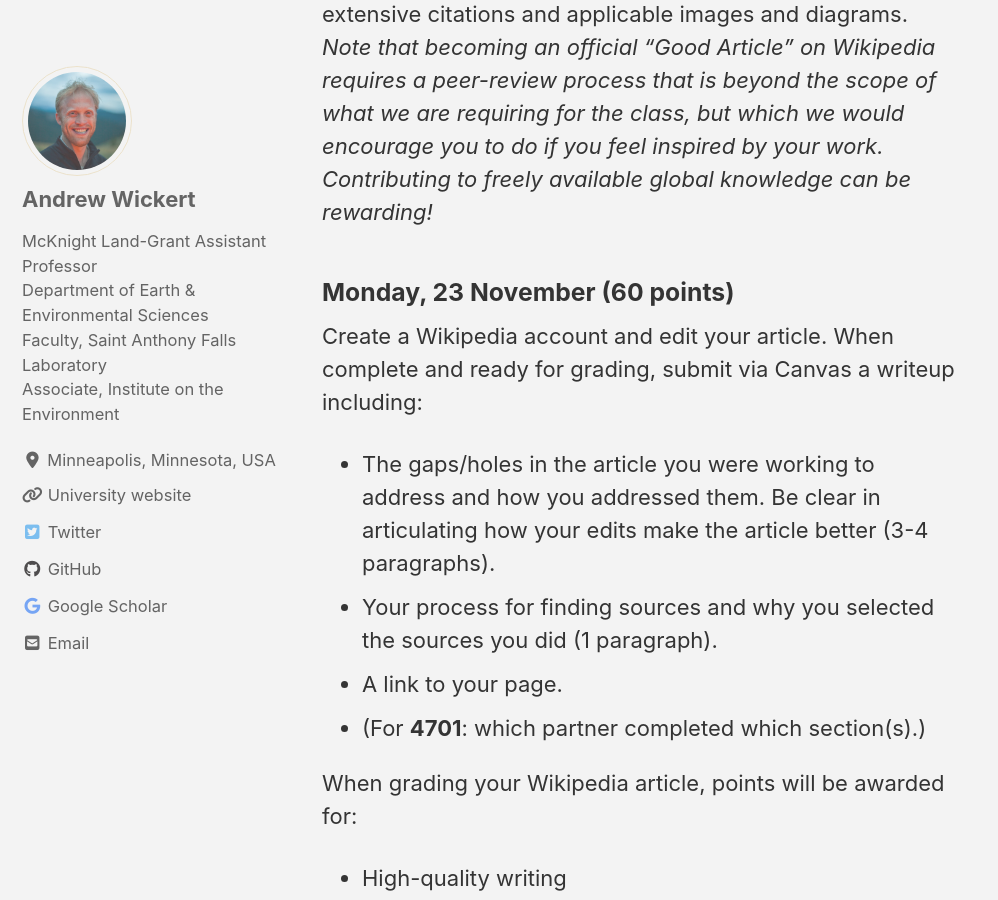
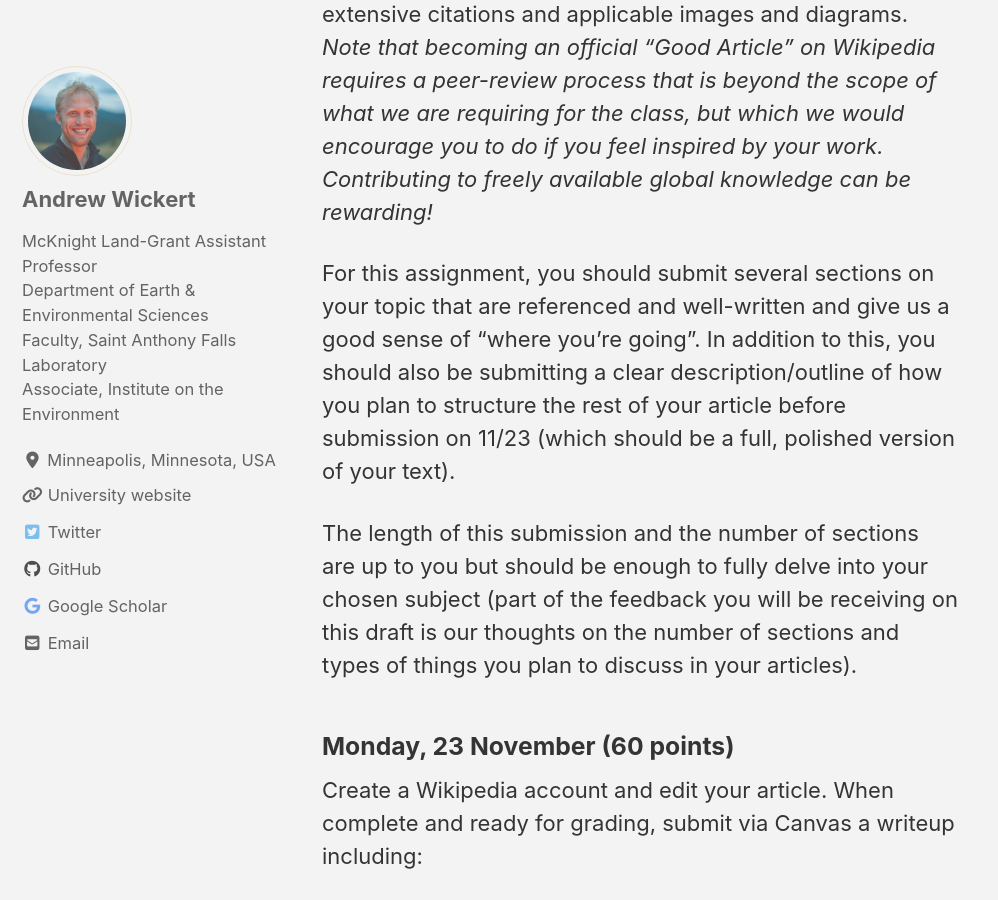
Before and after one commit to GeomorphOnline/GeomorphOnline.github.io, a Jekyll site: the page built from lessons/_final/wikipedia.md, in a window 1280 px wide and 900 px high, scrolled down 2905 px. Shown: the whole window, without its empty margins (0-998 px from the left). Built offline with Jekyll 4.4.1, drawn with Linux system fonts in a browser that asks for light colours; cached includes are drawn as plain includes; nearby versions of some CDN libraries.

Commit message:
Clarification on Final Project Nov 7 submission

```diff
--- a/lessons/_final/wikipedia.md
+++ b/lessons/_final/wikipedia.md
@@ -61,6 +61,10 @@
 
 This article on *Lord of the Rings* is considered a "Good Article" by Wikipedia (and by extension, our) standards: https://en.wikipedia.org/wiki/The_Lord_of_the_Rings_(film_series). Note how the article includes many, relevant sections with extensive citations and applicable images and diagrams. *Note that becoming an official "Good Article" on Wikipedia requires a peer-review process that is beyond the scope of what we are requiring for the class, but which we would encourage you to do if you feel inspired by your work. Contributing to freely available global knowledge can be rewarding!*
 
+For this assignment, you should submit several sections on your topic that are referenced and well-written and give us a good sense of "where you're going". In addition to this, you should also be submitting a clear description/outline of how you plan to structure the rest of your article before submission on 11/23 (which should be a full, polished version of your text).
+
+The length of this submission and the number of sections are up to you but should be enough to fully delve into your chosen subject (part of the feedback you will be receiving on this draft is our thoughts on the number of sections and types of things you plan to discuss in your articles).
+
 ### Monday, 23 November (60 points)
 
 Create a Wikipedia account and edit your article. When complete and ready for grading, submit via Canvas a writeup including:
```
